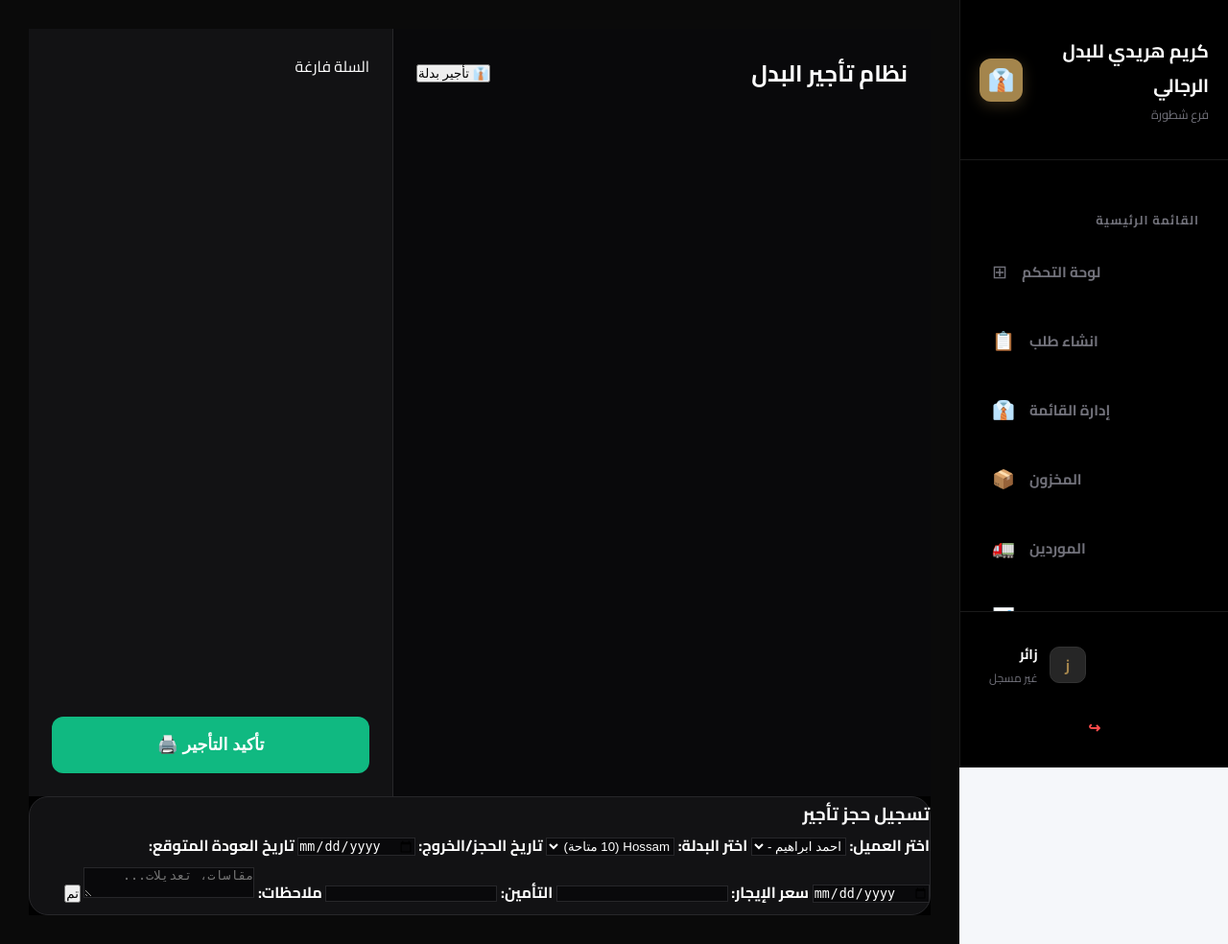
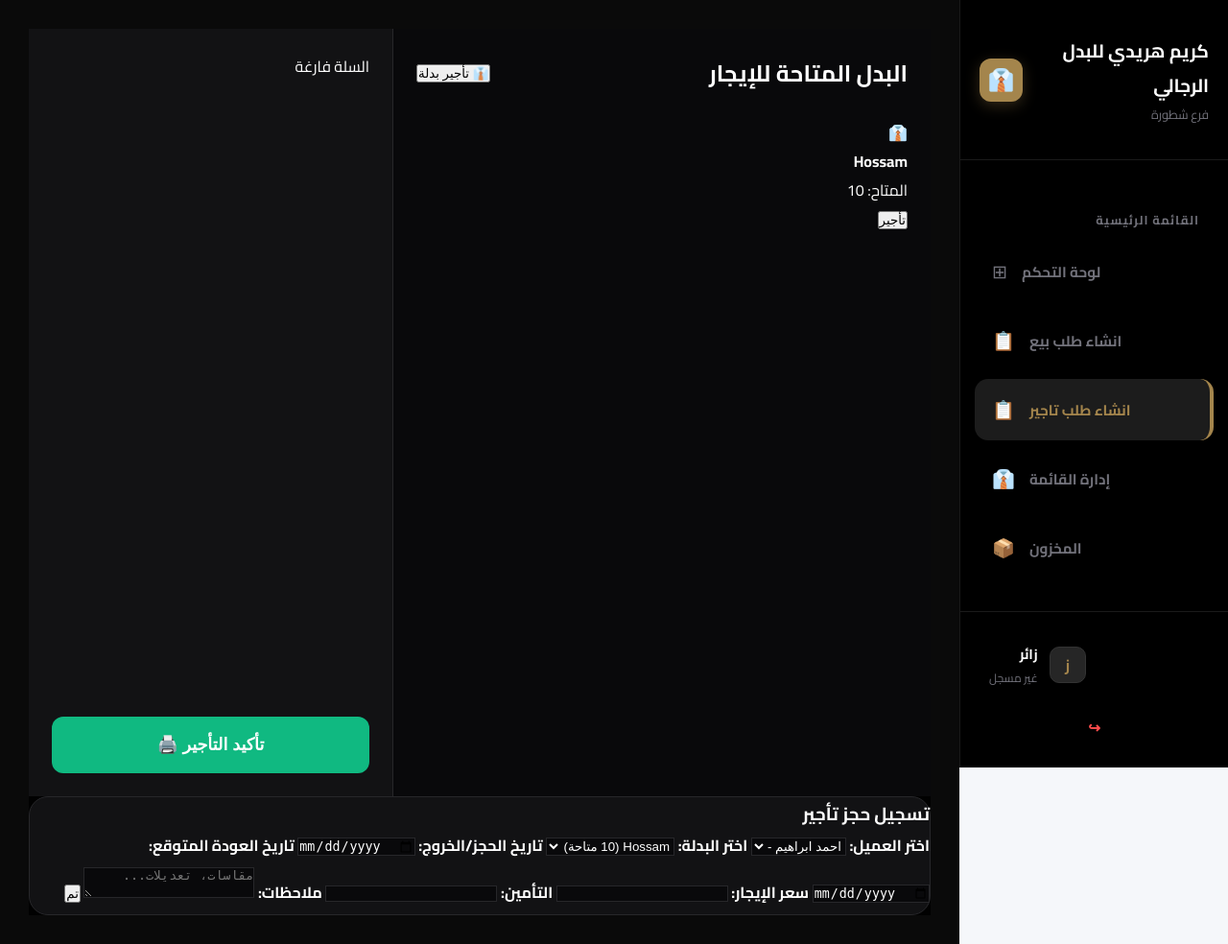
Before and after one commit to aahmed19982000/suit_system, a Django app: page /pos/rental/ in a window 1280 px wide. Shown: the whole page at 96% size. Run offline with Django 5.2, Linux system fonts and the light colour scheme; data comes from the database, SQL or seed files in the repository; both versions use the stored data as it was after the commit.

Commit message:
استكمال pos  الايجار

```diff
--- a/templates/includes/sidebar.html
+++ b/templates/includes/sidebar.html
@@ -22,7 +22,13 @@
                 <li>
                     <a href="{% url 'pos_page' %}" class="{% if request.resolver_match.url_name == 'pos_page' %}active{% endif %}">
                         <span class="icon">📋</span>
-                        <span class="text">انشاء طلب</span>
+                        <span class="text">انشاء طلب بيع</span>
+                    </a>
+                </li>
+                <li>
+                    <a href="{% url 'pos_rental_page' %}" class="{% if request.resolver_match.url_name == 'pos_rental_page' %}active{% endif %}">
+                        <span class="icon">📋</span>
+                        <span class="text">انشاء طلب تاجير</span>
                     </a>
                 </li>
 
--- a/templates/pos/rental_pos.html
+++ b/templates/pos/rental_pos.html
@@ -11,10 +11,28 @@
 <div class="pos-wrapper">
     <section class="products-section">
         <header class="pos-top-bar">
-            <h2>نظام تأجير البدل</h2>
+            <h2>البدل المتاحة للإيجار</h2>
             <button class="btn-top-action btn-rental-trigger" onclick="openRentalModal()">👔 تأجير بدلة</button>
         </header>
+
+        <div class="products-grid">
+            {% for product in products %}
+                <div class="product-card">
+                    <div class="product-icon">👔</div>
+                    <h4 class="product-name">{{ product.name }}</h4>
+                    <p class="product-qty">المتاح: {{ product.quantity }}</p>
+
+                    <button class="btn-rent"
+                            onclick="openRentalModal({{ product.id }})">
+                        تأجير
+                    </button>
+                </div>
+            {% empty %}
+                <p class="no-products">لا توجد بدل متاحة للإيجار</p>
+            {% endfor %}
+        </div>
     </section>
+
 
     <aside class="cart-sidebar">
         <div class="cart-items-container" id="cartItemsContainer">السلة فارغة</div>
@@ -61,8 +79,21 @@
 </div>
 
 <script>
-function openRentalModal() { document.getElementById('rentalModal').style.display = 'flex'; }
-function closeRentalModal() { document.getElementById('rentalModal').style.display = 'none'; }
+    /* فتح المودال
+       لو اتبعت itemId → يحدد البدلة تلقائي
+       لو لا → يفتح عادي زي قبل */
+    function openRentalModal(itemId = null) {
+        document.getElementById('rentalModal').style.display = 'flex';
+
+        if (itemId !== null) {
+            const itemSelect = document.getElementById('itemSelect');
+            itemSelect.value = itemId;
+        }
+    }
+
+    function closeRentalModal() {
+        document.getElementById('rentalModal').style.display = 'none';
+    }
 
     function submitRental() {
         const data = {
@@ -75,13 +106,23 @@ function submitRental() {
             notes: document.getElementById('notes').value
         };
 
-    if (!data.customer_id || !data.item_id || !data.total_price || !data.rental_date || !data.return_date) {
-        return alert("اكمل جميع البيانات المطلوبة");
+        if (
+            !data.customer_id ||
+            !data.item_id ||
+            !data.total_price ||
+            !data.rental_date ||
+            !data.return_date
+        ) {
+            alert("اكمل جميع البيانات المطلوبة");
+            return;
         }
 
         fetch("{% url 'rental_checkout' %}", {
             method: 'POST',
-        headers: { 'Content-Type': 'application/json', 'X-CSRFToken': '{{ csrf_token }}' },
+            headers: {
+                'Content-Type': 'application/json',
+                'X-CSRFToken': '{{ csrf_token }}'
+            },
             body: JSON.stringify(data)
         })
         .then(res => res.json())
@@ -92,7 +133,11 @@ function submitRental() {
             } else {
                 alert('حصل خطأ، حاول مرة أخرى');
             }
+        })
+        .catch(() => {
+            alert('حصل خطأ في الاتصال بالسيرفر');
         });
     }
     </script>
+
 {% endblock %}
```
Also changed, not shown: db.sqlite3. Lines whose indentation alone changed are shown as unchanged.
